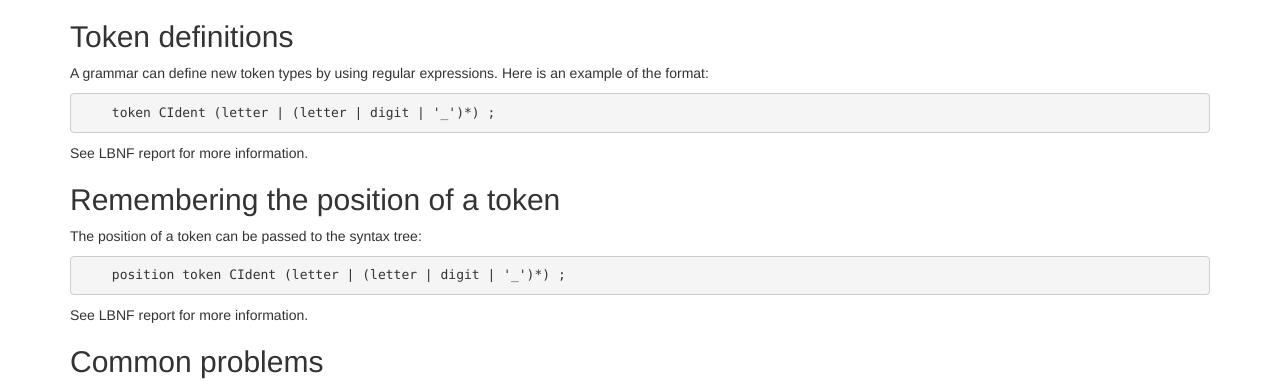
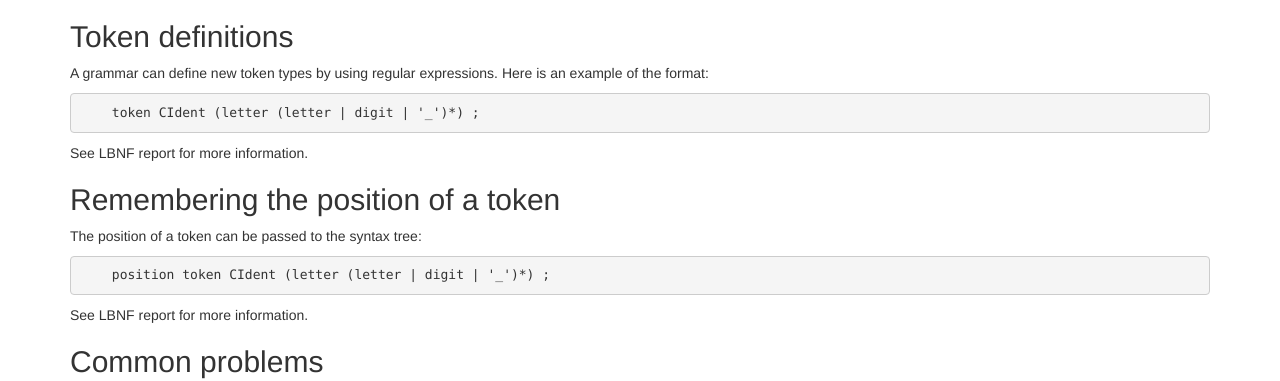
Before and after one commit to BNFC/bnfc.github.com, a Jekyll site: the page tutorial/bnfc-tutorial.html, which Jekyll copies as it is, in a window 1280 px wide and 900 px high, scrolled down 16022 px. Shown: the part 219-600 px from the top of the window. Built offline with Jekyll 4.4.1, drawn with Linux system fonts in a browser that asks for light colours; nearby versions of some CDN libraries; library files that are not in the unit come from our copies.

````diff
--- a/tutorial/bnfc-tutorial.html
+++ b/tutorial/bnfc-tutorial.html
@@ -902,7 +902,7 @@ git clone https://github.com/BNFC/bnfc.git
       <h2>Token definitions</h2>
       <p>A grammar can define new token types by using regular expressions. Here is an example of the format:</p>
       <pre>
-    token CIdent (letter | (letter | digit | '_')*) ;
+    token CIdent (letter (letter | digit | '_')*) ;
 </pre>
       <p>See LBNF report for more information.</p>
       <p>
@@ -911,7 +911,7 @@ git clone https://github.com/BNFC/bnfc.git
       <h2>Remembering the position of a token</h2>
       <p>The position of a token can be passed to the syntax tree:</p>
       <pre>
-    position token CIdent (letter | (letter | digit | '_')*) ;
+    position token CIdent (letter (letter | digit | '_')*) ;
 </pre>
       <p>See LBNF report for more information.</p>
       <p>
--- a/tutorial/bnfc-tutorial.txt
+++ b/tutorial/bnfc-tutorial.txt
@@ -1122,7 +1122,7 @@ Precise definitions are given in the LBNF report.
 A grammar can define new token types by using regular expressions.
 Here is an example of the format:
 ```
-  token CIdent (letter | (letter | digit | '_')*) ;
+  token CIdent (letter (letter | digit | '_')*) ;
 ```
 See LBNF report for more information.
 
@@ -1133,7 +1133,7 @@ See LBNF report for more information.
 
 The position of a token can be passed to the syntax tree:
 ```
-  position token CIdent (letter | (letter | digit | '_')*) ;
+  position token CIdent (letter (letter | digit | '_')*) ;
 ```
 See LBNF report for more information.
 
````
